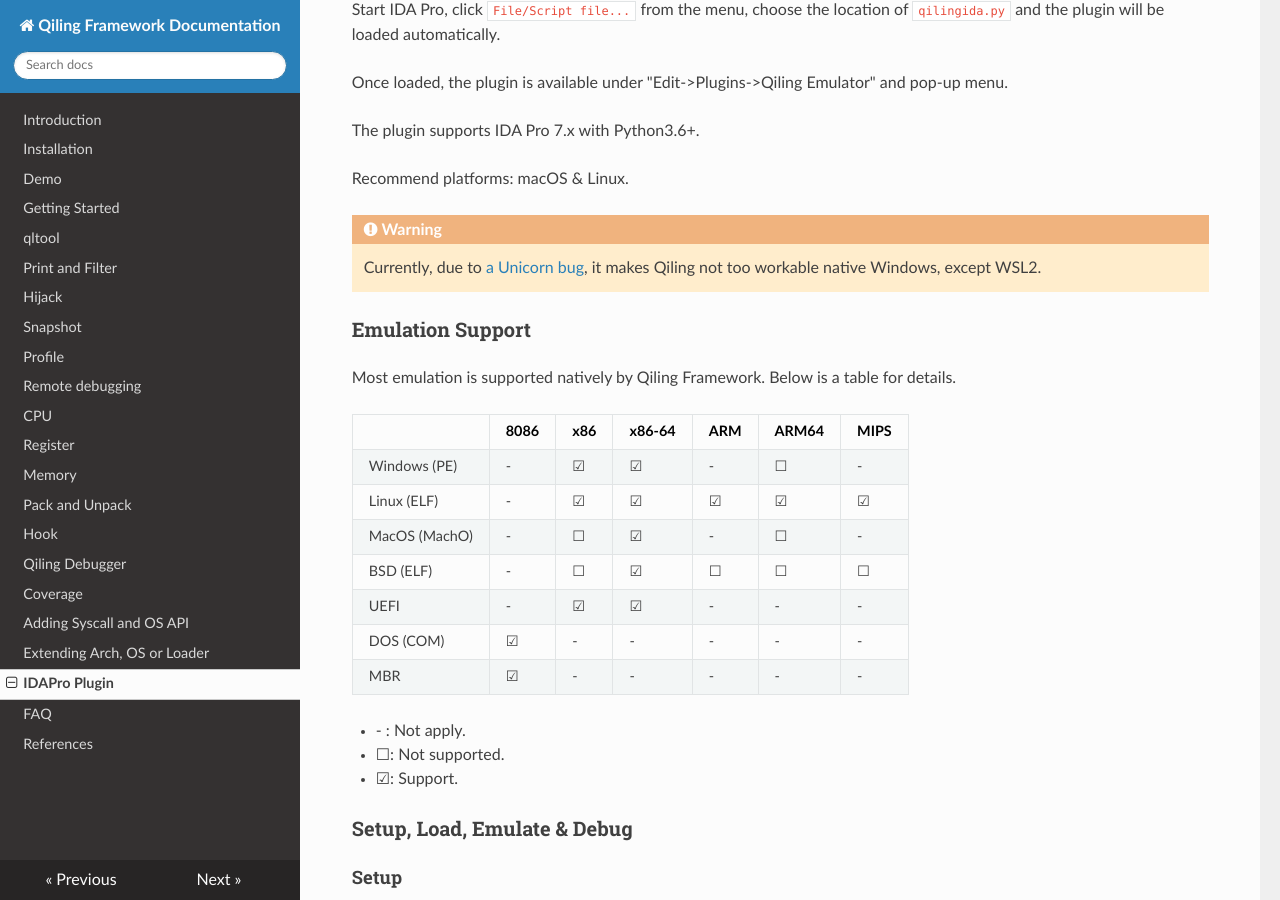
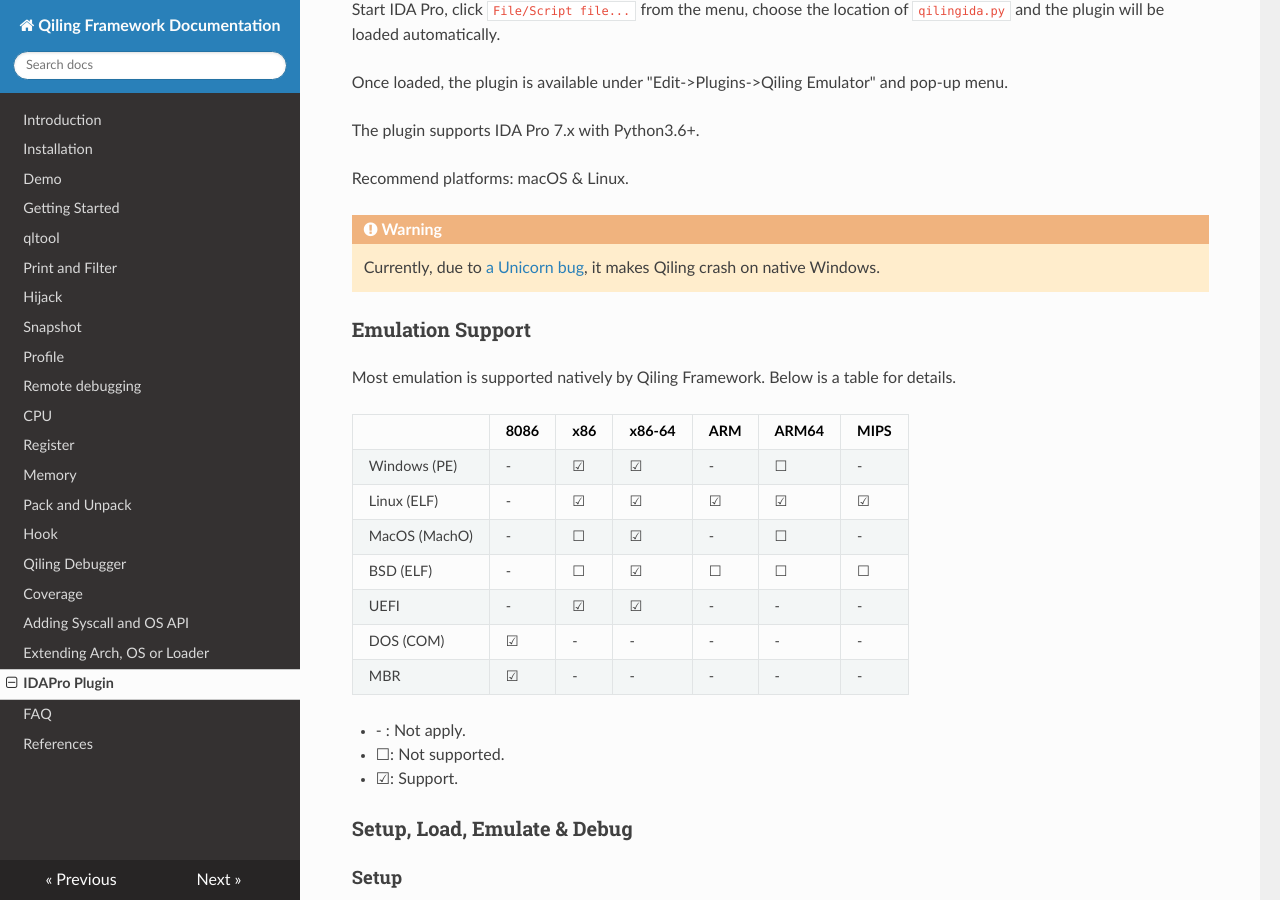
Before and after one commit to qilingframework/rtfd.io, an MkDocs documentation site: the page built from docs/ida.md, in a window 1280 px wide and 900 px high, scrolled down 1535 px. Built offline with MkDocs 1.6.1, drawn with Linux system fonts in a browser that asks for light colours; nearby versions of some CDN libraries.

Commit message:
Update ida.md

```diff
--- a/docs/ida.md
+++ b/docs/ida.md
@@ -60,7 +60,7 @@ The plugin supports IDA Pro 7.x with Python3.6+.
 Recommend platforms: macOS & Linux.
 
 !!! warning
-    Currently, due to [a Unicorn bug](https://github.com/unicorn-engine/unicorn/issues/1316), it makes Qiling not too workable native Windows, except WSL2.
+    Currently, due to [a Unicorn bug](https://github.com/unicorn-engine/unicorn/issues/1316), it makes Qiling crash on native Windows.
 
 ### Emulation Support
 
```
